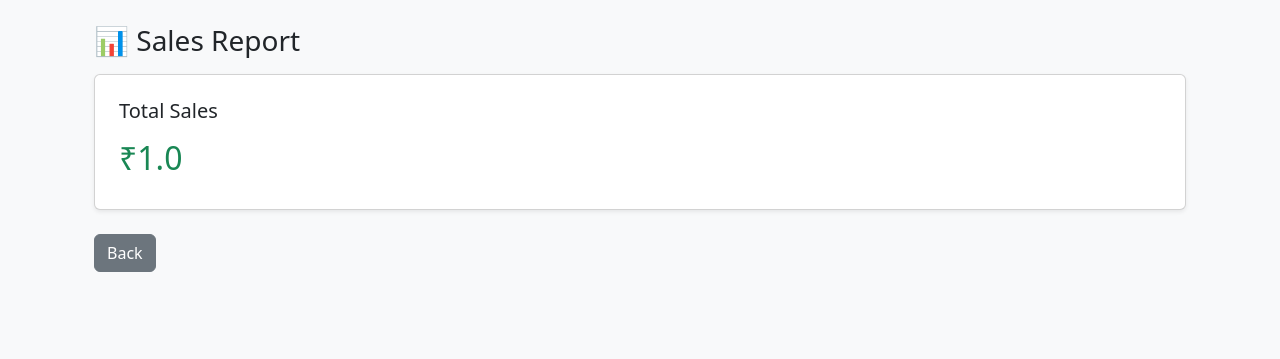
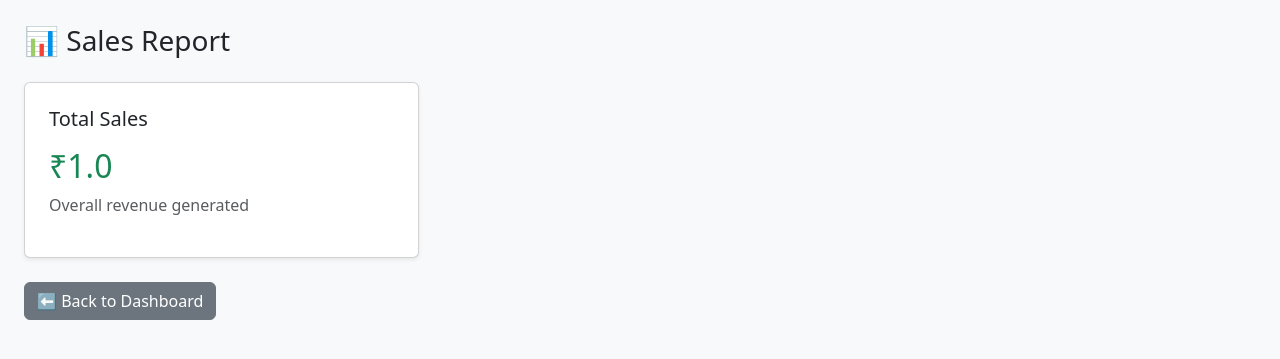
Before and after one commit to Mukesh2731/smart-grocery-system, a Flask app: page /report in a window 1280 px wide. Shown: the top 359 px of the page. Run offline with Flask 3, Linux system fonts and the light colour scheme; data comes from the database, SQL or seed files in the repository.

Commit message:
Update report.html

```diff
--- a/templates/report.html
+++ b/templates/report.html
@@ -6,15 +6,22 @@
 </head>
 <body class="bg-light">
 
-<div class="container p-4">
-    <h3 class="mb-3">📊 Sales Report</h3>
+<div class="container-fluid p-4">
 
-    <div class="card shadow-sm p-4">
-        <h5>Total Sales</h5>
-        <h2 class="text-success mt-2">₹{{ total }}</h2>
+    <h3 class="mb-4">📊 Sales Report</h3>
+
+    <div class="row">
+        <div class="col-md-4">
+            <div class="card shadow-sm p-4">
+                <h5>Total Sales</h5>
+                <h2 class="text-success mt-2">₹{{ total }}</h2>
+                <p class="text-muted">Overall revenue generated</p>
+            </div>
+        </div>
     </div>
 
-    <a href="/dashboard" class="btn btn-secondary mt-4">Back</a>
+    <a href="/dashboard" class="btn btn-secondary mt-4">⬅ Back to Dashboard</a>
+
 </div>
 
 </body>
```
